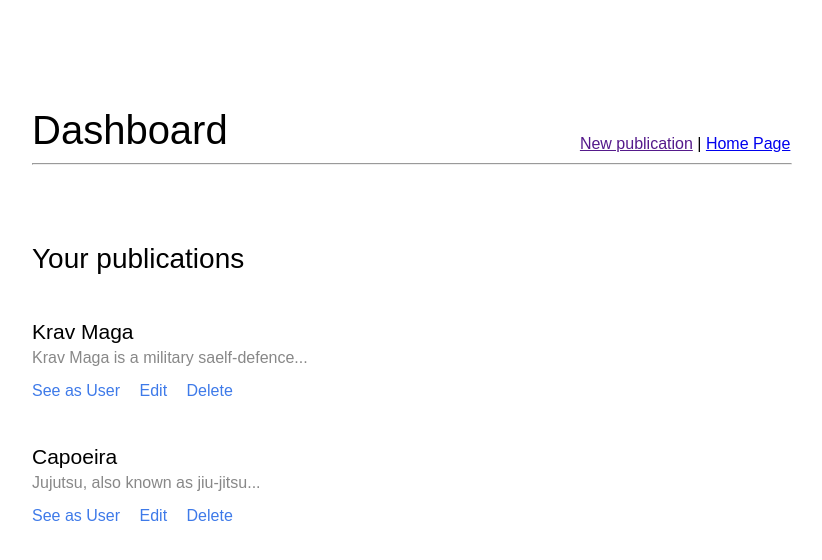
After one commit to Vitor-W-Espindola/Feather-s-Fight-with-Django, a Django app: page /dashboard in a window 1280 px wide. The commit adds this page. Shown: the top 560 px of the page, without its empty margins (36-858 px from the left). Run offline with Django 3.2, Linux system fonts and the light colour scheme.

Commit message:
Creates dashboard.html

```diff
--- a/FeathersFightApp/static/FeathersFightApp/style.css
+++ b/FeathersFightApp/static/FeathersFightApp/style.css
@@ -259,3 +259,68 @@ input[type="password"]:focus {
   border-width: 1px;
   border-color: black;
 }
+
+/* dashboard.html */
+
+.dashboard_header {
+  position: relative;
+  padding-top: 100px;
+  padding-left: 60px;
+  width: 60%;
+}
+
+.dashboard_header_text {
+  display: inline;
+  font-size: 40px;
+}
+
+.dashboard_header_href {
+  display: inline;
+  position: absolute;
+  right: 0;
+  bottom: 0;
+}
+
+.dashboard_divider {
+  margin-top: 10px;
+  margin-left: 60px;
+  width: 60%;
+}
+.dashboard_text_header {
+  padding-left: 60px;
+  padding-top: 70px;
+}
+.dashboard_text {
+  display: inline;
+  font-size: 28px;
+}
+
+.dashboard_publications_counter {
+  display: inline;
+  padding-left: 2px;
+  font-size: 22px;
+}
+
+.dashboard_publication {
+  padding-left: 60px;
+  padding-top: 45px;
+}
+
+.dashboard_publication_title {
+  font-size: 21px;
+}
+
+.dashboard_publication_short_description {
+  padding-top: 5px;
+  color: rgb(136, 136, 136);
+}
+
+.dashboard_publication_actions {
+  padding-top: 15px;
+}
+
+.dashboard_publication_action {
+  padding-right: 15px;
+  color: rgb(62, 122, 233);
+  text-decoration: none;
+}
--- /dev/null
+++ b/FeathersFightApp/templates/FeathersFightApp/dashboard.html
@@ -0,0 +1,47 @@
+<!DOCTYPE html>
+<html>
+
+<head>
+    {% load static %}
+    <link rel="stylesheet" type="text/css" href="{% static 'FeathersFightApp/style.css' %}">
+</head>
+
+<body>
+    <div class="dashboard_header">
+        <div class="dashboard_header_text">Dashboard</div>
+        <div class="dashboard_header_href">
+            <a href="">New publication</a>
+            |
+            <a href="/1">Home Page</a>
+        </div>
+    </div>
+
+    <hr class="dashboard_divider">
+
+    <div class="dashboard_text_header">
+        <div class="dashboard_text">Your publications</div>
+        <!-- <div class="dashboard_publications_counter">(2)</div> -->
+    </div>
+    <div class="dashboard_publication">
+        <div class="dashboard_publication_title">Krav Maga</div>
+        <div class="dashboard_publication_short_description">Krav Maga is a military saelf-defence...</div>
+        <div class="dashboard_publication_actions">
+            <a href="" class="dashboard_publication_action">See as User</a>
+            <a href="" class="dashboard_publication_action">Edit</a>
+            <a href="" class="dashboard_publication_action">Delete</a>
+        </div>
+    </div>
+
+    <div class="dashboard_publication">
+        <div class="dashboard_publication_title">Capoeira</div>
+        <div class="dashboard_publication_short_description">Jujutsu, also known as jiu-jitsu...</div>
+        <div class="dashboard_publication_actions">
+            <a href="" class="dashboard_publication_action">See as User</a>
+            <a href="" class="dashboard_publication_action">Edit</a>
+            <a href="" class="dashboard_publication_action">Delete</a>
+        </div>
+    </div>
+
+</body>
+
+</html>
--- a/FeathersFightApp/templates/FeathersFightApp/index.html
+++ b/FeathersFightApp/templates/FeathersFightApp/index.html
@@ -43,7 +43,7 @@
     {% endif %}
     {% if author == 1 %}
     <div class="index_dashboard">
-        <a href="" class="index_dashboardref">Dashboard</a>
+        <a href="/dashboard" class="index_dashboardref">Dashboard</a>
     </div>
     {% endif %}
     <div class="index_footer_info">
--- a/FeathersFightApp/urls.py
+++ b/FeathersFightApp/urls.py
@@ -11,4 +11,5 @@ urlpatterns = [
     path('logout', views.logout_process, name='login'),
     path('<int:index_page_id>/', views.index_with_page, name='index_with_page'),
     path('<int:index_page_id>/fight/<int:fight_id>/', views.fight, name='fight'),
+    path('dashboard', views.dashboard, name='fight'),
 ]
--- a/FeathersFightApp/views.py
+++ b/FeathersFightApp/views.py
@@ -113,3 +113,7 @@ def login_process(request):
 def logout_process(request):
     auth.logout(request)
     return HttpResponseRedirect('/')
+
+def dashboard(request):
+    template = loader.get_template('FeathersFightApp/dashboard.html')
+    return HttpResponse(template.render({}, request))
```
